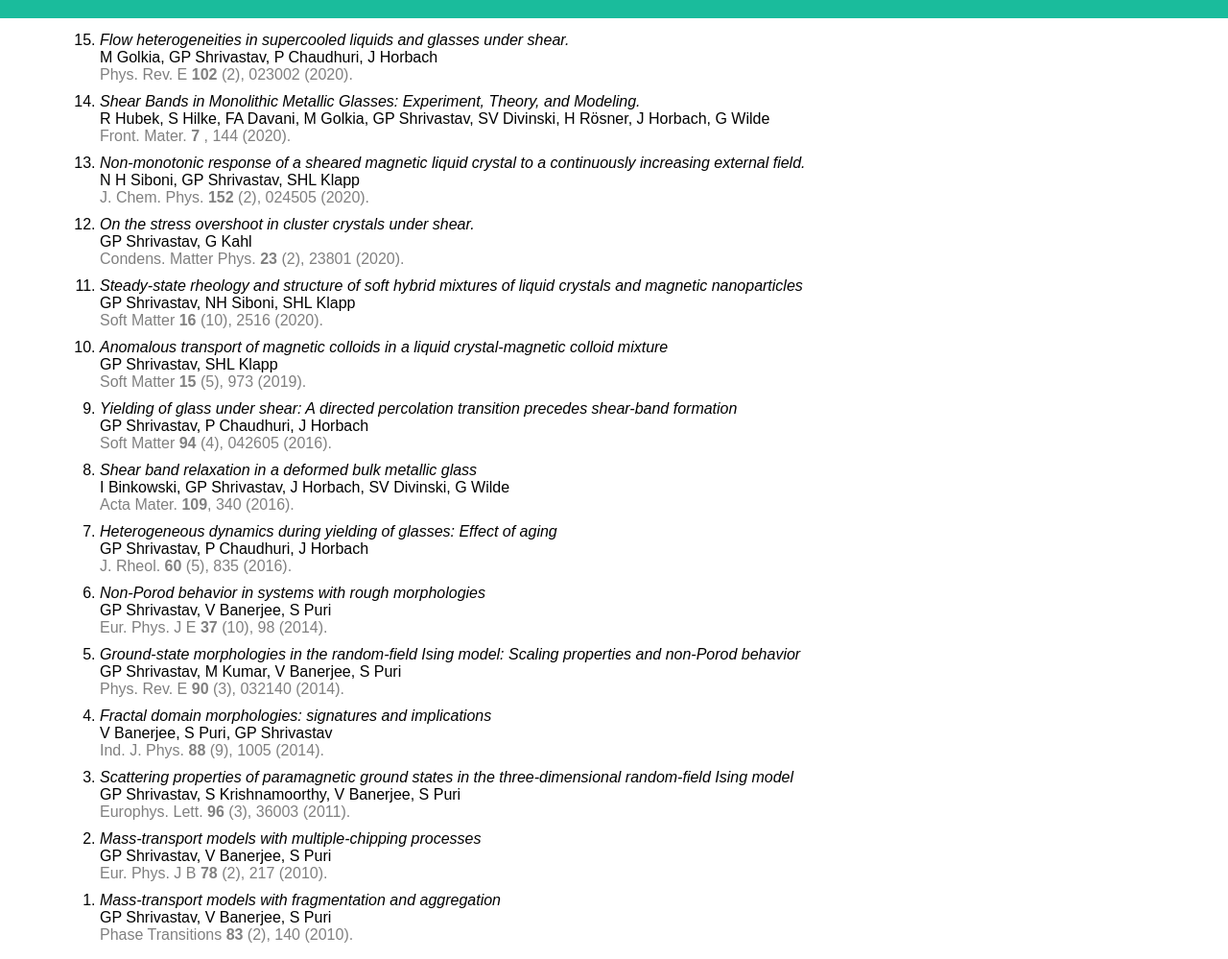
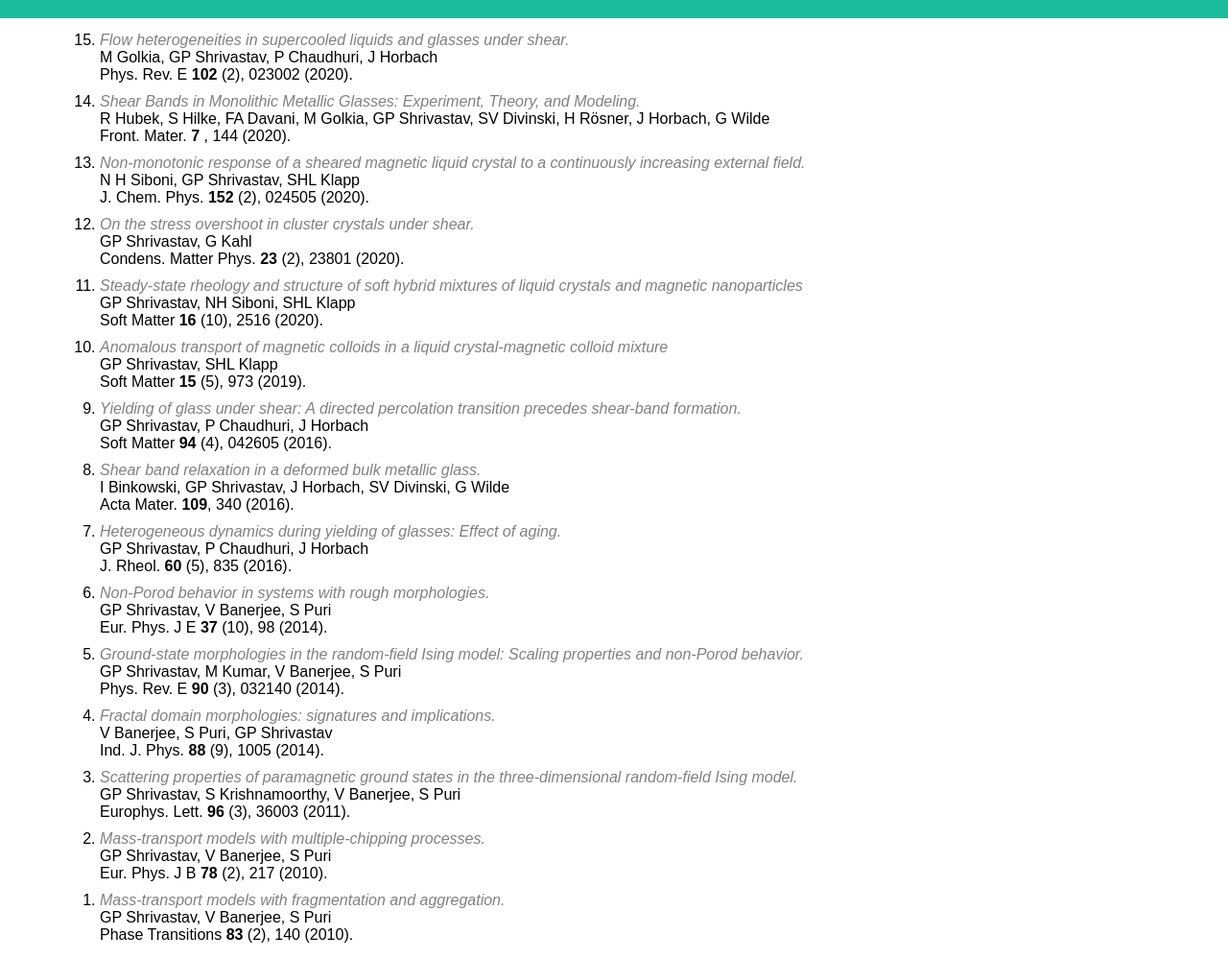
Before and after one commit to gpshrivastav/gpshrivastav.github.io, a plain HTML site: page publications.html in a window 1280 px wide. Shown: the part 91-1090 px from the top of the page at 96% size. Drawn offline with Linux system fonts and the light colour scheme.

Commit message:
fourth commit

```diff
--- a/publications.html
+++ b/publications.html
@@ -124,64 +124,64 @@ h2 {
 
 <div class="content">
   <ol reversed>
-       <li> <p class="title"> Flow heterogeneities in supercooled liquids and glasses under shear. </p>
-            <p class="authors">M Golkia, GP Shrivastav, P Chaudhuri, J Horbach</p>
-       <a target="_blank" href="https://journals.aps.org/pre/abstract/10.1103/PhysRevE.102.023002">Phys. Rev. E <b>102 </b> (2), 023002 (2020).</a></li>
+	  <li> <p class="title"> <a target="_blank" href="https://journals.aps.org/pre/abstract/10.1103/PhysRevE.102.023002">Flow heterogeneities in supercooled liquids and glasses under shear.</a></p>
+               <p class="authors">M Golkia, GP Shrivastav, P Chaudhuri, J Horbach</p>
+                Phys. Rev. E <b>102 </b> (2), 023002 (2020).</li>
 
-       <li> <p class="title"> Shear Bands in Monolithic Metallic Glasses: Experiment, Theory, and Modeling. </p>
-            <p class="authors">R Hubek, S Hilke, FA Davani, M Golkia, GP Shrivastav, SV Divinski, H R&#246;sner, J Horbach, G Wilde</p>
-       <a target="_blank" href="https://www.frontiersin.org/articles/10.3389/fmats.2020.00144/full">Front. Mater. <b>7 </b>, 144 (2020).</a></li>
+	  <li> <p class="title"> <a target="_blank" href="https://www.frontiersin.org/articles/10.3389/fmats.2020.00144/full">Shear Bands in Monolithic Metallic Glasses: Experiment, Theory, and Modeling.</a> </p>
+               <p class="authors">R Hubek, S Hilke, FA Davani, M Golkia, GP Shrivastav, SV Divinski, H R&#246;sner, J Horbach, G Wilde</p>
+                Front. Mater. <b>7 </b>, 144 (2020).</li>
 
-       <li> <p class="title"> Non-monotonic response of a sheared magnetic liquid crystal to a continuously increasing external field. </p>
+	  <li> <p class="title"> <a target="_blank" href="https://aip.scitation.org/doi/full/10.1063/1.5126398">Non-monotonic response of a sheared magnetic liquid crystal to a continuously increasing external field.</a></p>
 	       <p class="authors"> N H Siboni, GP Shrivastav, SHL Klapp </p>
-       <a target="_blank" href="https://aip.scitation.org/doi/full/10.1063/1.5126398"> J. Chem. Phys. <b>152</b> (2), 024505 (2020).</a></li>
+                J. Chem. Phys. <b>152</b> (2), 024505 (2020).</li>
 
-       <li> <p class="title"> On the stress overshoot in cluster crystals under shear. </p>
-            <p class="authors">GP Shrivastav, G Kahl</p>
-       <a target="_blank" href="http://icmp.lviv.ua/journal/zbirnyk.102/23801/abstract.html">Condens. Matter Phys. <b>23 </b> (2), 23801 (2020).</a></li>
+	  <li> <p class="title"><a target="_blank" href="http://icmp.lviv.ua/journal/zbirnyk.102/23801/abstract.html">On the stress overshoot in cluster crystals under shear.</a></p>
+               <p class="authors">GP Shrivastav, G Kahl</p>
+                Condens. Matter Phys. <b>23 </b> (2), 23801 (2020).</li>
 
-       <li> <p class="title"> Steady-state rheology and structure of soft hybrid mixtures of liquid crystals and magnetic nanoparticles </p>
+	  <li> <p class="title"><a target="_blank" href="https://pubs.rsc.org/en/content/articlehtml/2020/sm/c9sm02080b">Steady-state rheology and structure of soft hybrid mixtures of liquid crystals and magnetic nanoparticles</a></p>
 	       <p class="authors"> GP Shrivastav, NH Siboni, SHL Klapp </p>
-       <a target="_blank" href="https://pubs.rsc.org/en/content/articlehtml/2020/sm/c9sm02080b"> Soft Matter <b>16</b> (10), 2516 (2020).</a></li>
+                Soft Matter <b>16</b> (10), 2516 (2020).</li>
 
-       <li> <p class="title"> Anomalous transport of magnetic colloids in a liquid crystal-magnetic colloid mixture </p>
+	  <li> <p class="title"><a target="_blank" href="https://pubs.rsc.org/en/content/articlehtml/2019/sm/c8sm02090f"> Anomalous transport of magnetic colloids in a liquid crystal-magnetic colloid mixture</a></p>
 	       <p class="authors"> GP Shrivastav, SHL Klapp </p>
-       <a target="_blank" href="https://pubs.rsc.org/en/content/articlehtml/2019/sm/c8sm02090f"> Soft Matter <b>15</b> (5), 973 (2019).</a></li>
+                Soft Matter <b>15</b> (5), 973 (2019).</li>
 
-       <li> <p class="title"> Yielding of glass under shear: A directed percolation transition precedes shear-band formation </p>
+	  <li> <p class="title"><a target="_blank" href="https://journals.aps.org/pre/abstract/10.1103/PhysRevE.94.042605"> Yielding of glass under shear: A directed percolation transition precedes shear-band formation.</a></p>
 	       <p class="authors"> GP Shrivastav, P Chaudhuri, J Horbach </p>
-       <a target="_blank" href="https://journals.aps.org/pre/abstract/10.1103/PhysRevE.94.042605"> Soft Matter <b>94</b> (4), 042605 (2016).</a></li>
+                Soft Matter <b>94</b> (4), 042605 (2016).</li>
 
-       <li> <p class="title"> Shear band relaxation in a deformed bulk metallic glass </p>
+	  <li> <p class="title"><a target="_blank" href="https://www.sciencedirect.com/science/article/pii/S135964541630132X">Shear band relaxation in a deformed bulk metallic glass.</a></p>
 	       <p class="authors"> I Binkowski, GP Shrivastav, J Horbach, SV Divinski, G Wilde </p>
-       <a target="_blank" href="https://www.sciencedirect.com/science/article/pii/S135964541630132X"> Acta Mater. <b>109</b>, 340 (2016).</a></li>
+                Acta Mater. <b>109</b>, 340 (2016).</li>
 
-       <li> <p class="title"> Heterogeneous dynamics during yielding of glasses: Effect of aging </p>
+	  <li> <p class="title"><a target="_blank" href="https://sor.scitation.org/doi/abs/10.1122/1.4959967">Heterogeneous dynamics during yielding of glasses: Effect of aging.</a></p>
 	       <p class="authors"> GP Shrivastav, P Chaudhuri, J Horbach </p>
-       <a target="_blank" href="https://sor.scitation.org/doi/abs/10.1122/1.4959967"> J. Rheol. <b>60</b> (5), 835 (2016).</a></li>
+                J. Rheol. <b>60</b> (5), 835 (2016).</li>
 
-       <li> <p class="title"> Non-Porod behavior in systems with rough morphologies </p>
+	  <li> <p class="title"><a target="_blank" href="https://sor.scitation.org/doi/abs/10.1122/1.4959967">Non-Porod behavior in systems with rough morphologies.</a></p>
 	       <p class="authors"> GP Shrivastav, V Banerjee, S Puri </p>
-       <a target="_blank" href="https://sor.scitation.org/doi/abs/10.1122/1.4959967"> Eur. Phys. J E <b>37</b> (10), 98 (2014).</a></li>
+                Eur. Phys. J E <b>37</b> (10), 98 (2014).</a></li>
 
-       <li> <p class="title"> Ground-state morphologies in the random-field Ising model: Scaling properties and non-Porod behavior </p>
+	  <li> <p class="title"><a target="_blank" href="https://journals.aps.org/pre/abstract/10.1103/PhysRevE.90.032140"> Ground-state morphologies in the random-field Ising model: Scaling properties and non-Porod behavior.</a></p>
 	       <p class="authors"> GP Shrivastav, M Kumar, V Banerjee, S Puri </p>
-       <a target="_blank" href="https://journals.aps.org/pre/abstract/10.1103/PhysRevE.90.032140"> Phys. Rev. E <b>90</b> (3), 032140 (2014).</a></li>
+                Phys. Rev. E <b>90</b> (3), 032140 (2014).</li>
 
-       <li> <p class="title"> Fractal domain morphologies: signatures and implications </p>
+	  <li> <p class="title"><a target="_blank" href="https://link.springer.com/article/10.1007/s12648-014-0486-6"> Fractal domain morphologies: signatures and implications.</a></p>
 	       <p class="authors"> V Banerjee, S Puri, GP Shrivastav </p>
-	       <a target="_blank" href="https://link.springer.com/article/10.1007/s12648-014-0486-6"> Ind. J. Phys. <b>88</b> (9), 1005 (2014).</a></li>
+	        Ind. J. Phys. <b>88</b> (9), 1005 (2014).</li>
 
-       <li> <p class="title"> Scattering properties of paramagnetic ground states in the three-dimensional random-field Ising model </p>
+	  <li> <p class="title"><a target="_blank" href="https://iopscience.iop.org/article/10.1209/0295-5075/96/36003/meta"> Scattering properties of paramagnetic ground states in the three-dimensional random-field Ising model.</a></p>
 	       <p class="authors"> GP Shrivastav, S Krishnamoorthy, V Banerjee, S Puri </p>
-	       <a target="_blank" href="https://iopscience.iop.org/article/10.1209/0295-5075/96/36003/meta"> Europhys. Lett. <b>96</b> (3), 36003 (2011).</a></li>
+	        Europhys. Lett. <b>96</b> (3), 36003 (2011).</li>
 
-       <li> <p class="title"> Mass-transport models with multiple-chipping processes </p>
+	  <li> <p class="title"><a target="_blank" href="https://link.springer.com/article/10.1140/epjb/e2010-10592-y"> Mass-transport models with multiple-chipping processes.</a></p>
 	       <p class="authors"> GP Shrivastav, V Banerjee, S Puri </p>
-	       <a target="_blank" href="https://link.springer.com/article/10.1140/epjb/e2010-10592-y"> Eur. Phys. J B <b>78</b> (2), 217 (2010).</a></li>
+	        Eur. Phys. J B <b>78</b> (2), 217 (2010).</li>
 
-       <li> <p class="title"> Mass-transport models with fragmentation and aggregation </p>
+	  <li> <p class="title"><a target="_blank" href="https://www.tandfonline.com/doi/full/10.1080/01411590903553460"> Mass-transport models with fragmentation and aggregation.</a></p>
 	       <p class="authors"> GP Shrivastav, V Banerjee, S Puri </p>
-	       <a target="_blank" href="https://www.tandfonline.com/doi/full/10.1080/01411590903553460"> Phase Transitions <b>83</b> (2), 140 (2010).</a></li>
+	        Phase Transitions <b>83</b> (2), 140 (2010).</li>
   </ol>
 </div>
```
Also changed, not shown: contact.html (+1 -1 lines), index.html (+1 -1 lines), 6 other files.
